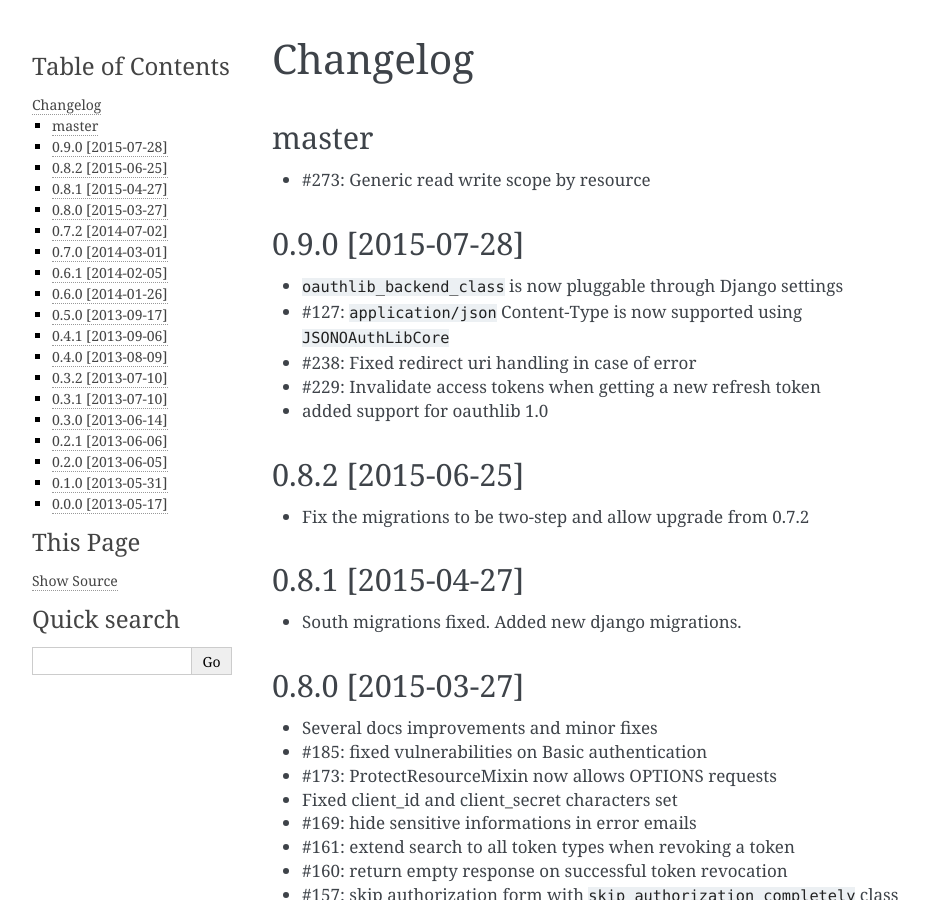
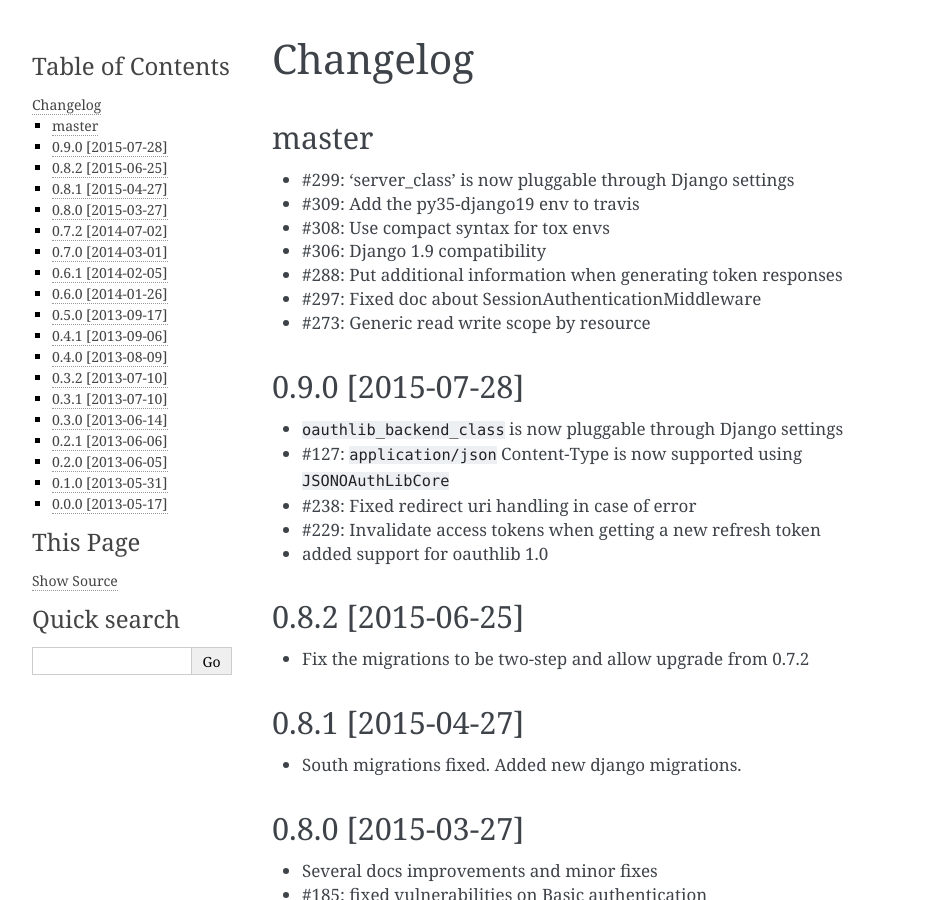
Before and after one commit to codemachine0313/django-oauth-toolkit, a Sphinx documentation site: the page built from docs/changelog.rst, in a window 1280 px wide and 900 px high. Shown: the whole window, without its empty margins (148-1077 px from the left). Built offline with Sphinx 7.4.7, drawn with Linux system fonts in a browser that asks for light colours.

Commit message:
Docs changelog updated

```diff
--- a/docs/changelog.rst
+++ b/docs/changelog.rst
@@ -4,6 +4,12 @@ Changelog
 master
 ------------------
 
+* #299: 'server_class' is now pluggable through Django settings
+* #309: Add the py35-django19 env to travis
+* #308: Use compact syntax for tox envs
+* #306: Django 1.9 compatibility
+* #288: Put additional information when generating token responses
+* #297: Fixed doc about SessionAuthenticationMiddleware
 * #273: Generic read write scope by resource
 
 
```
